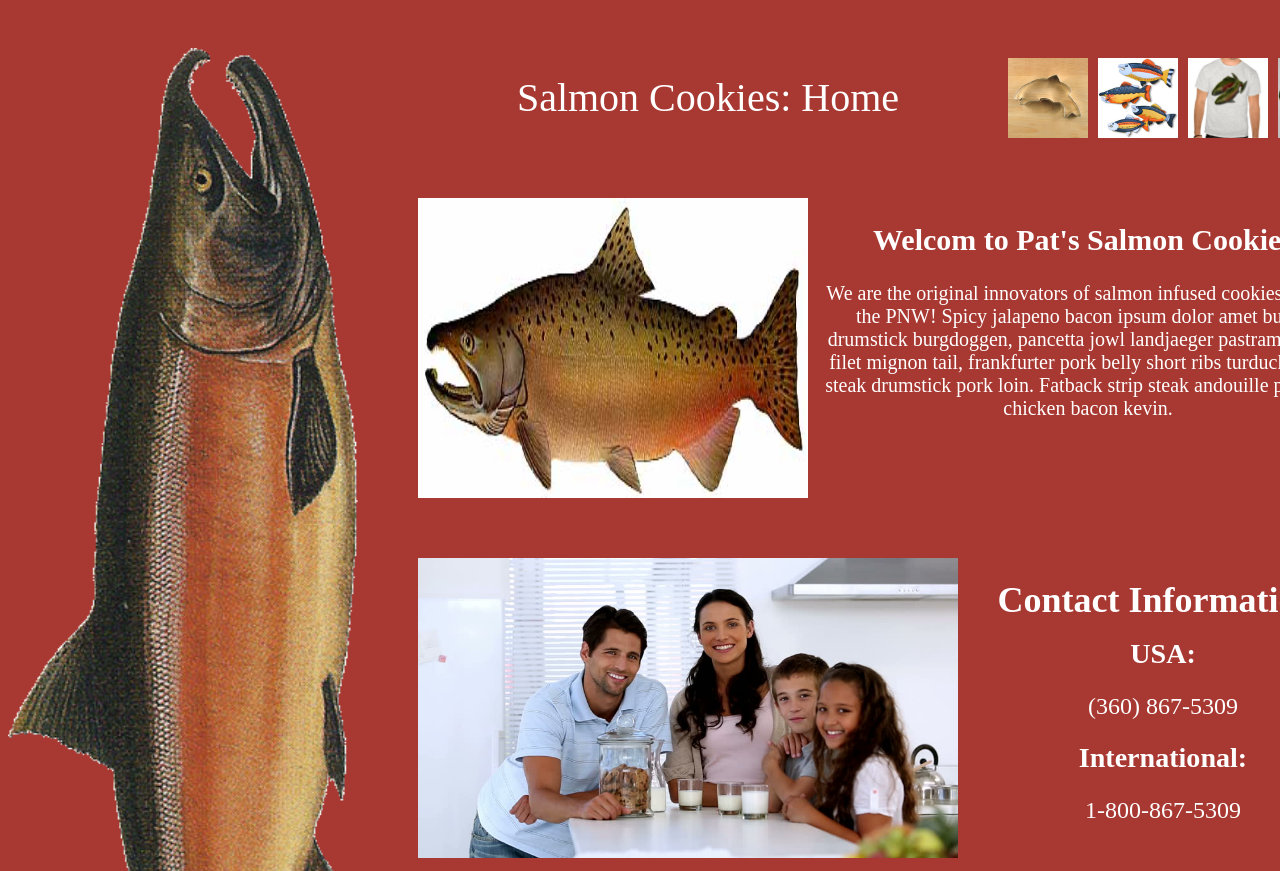
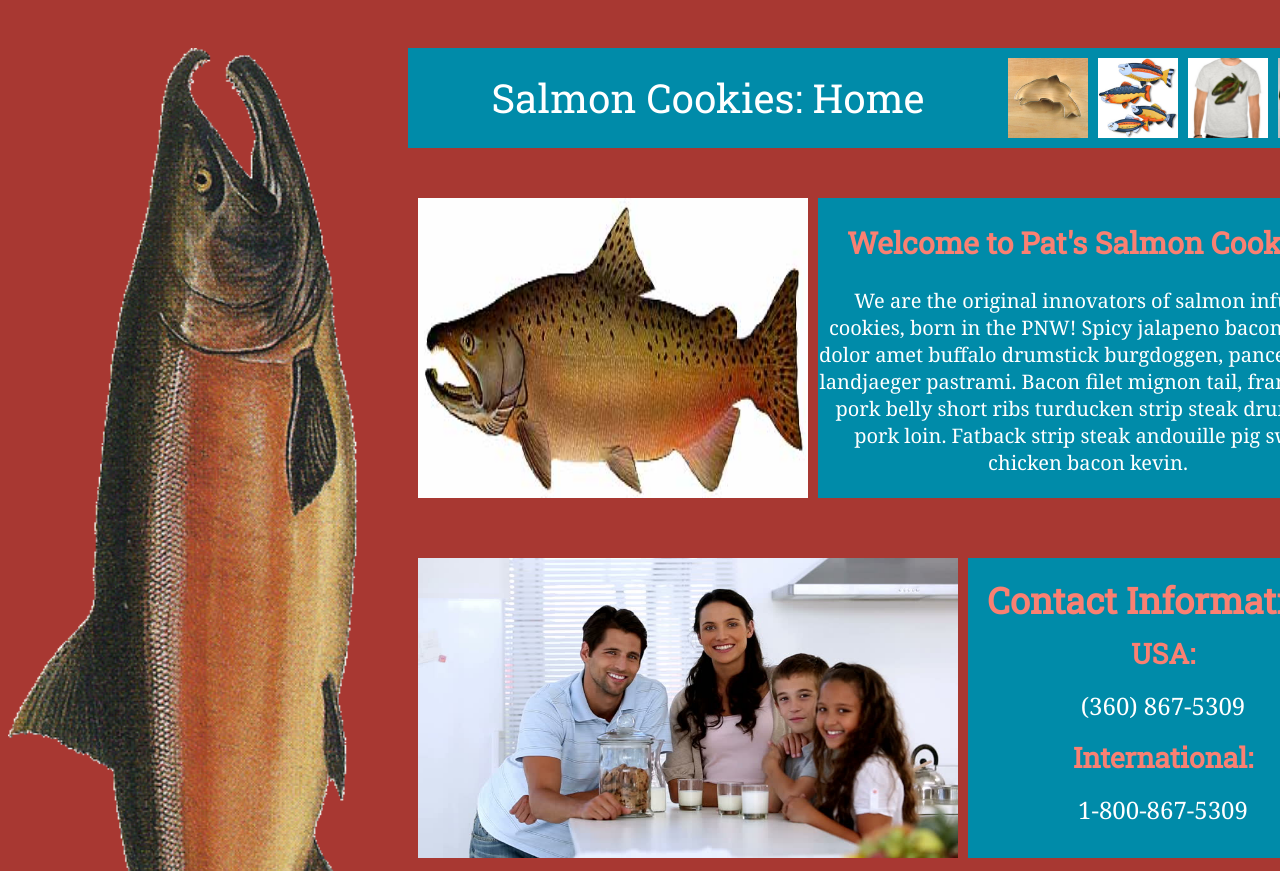
Before and after one commit to brettjayp/CodeFellows_201n16, a plain HTML site: page index.html in a window 1280 px wide. Shown: the top 871 px of the page. Drawn offline with Linux system fonts and the light colour scheme.

Commit message:
last minute styling

```diff
--- a/css/style.css
+++ b/css/style.css
@@ -13,6 +13,13 @@
 body {
     background-color: #A83832;
     text-align: center;
+    font-family: "Georgia";
+    color: white;
+}
+
+h2, h3{
+  font-family: 'Roboto Slab', serif;
+  color: #FA8072;
 }
 
 #containerMain {
@@ -26,6 +33,9 @@ body {
     height: 100px;
     margin: 0px 0px auto 40px;
     float: left;
+    font-family: 'Roboto Slab', serif;
+    color: #ffffffaa;
+    background-color: #008BA9;
 }
 #containerFeed {
     width: 960px;
@@ -58,24 +68,23 @@ body {
     height: 300px;
     margin: 10px 0px 10px 10px;
     float: left;
+    background-color: #008BA9;
 }
 .boxLeftWide, .boxRightWide {
     width: 540px;
     height: 300px;
     margin: 10px 0px 10px 10px;
     float: left;
+    background-color: #008BA9;
 }
 #boxWelcome {
-  color: white;
   font-size: 1.25em;
 }
 #boxLocations {
-  color: white;
   font-size: 1.5em;
 }
 #boxContactInfo {
   line-height: 1em;
-  color: white;
   font-size: 1.5em;
 }
 
--- a/css/styleSales.css
+++ b/css/styleSales.css
@@ -1,3 +1,7 @@
+html{
+  font-family: "Helvetica";
+}
+
 #listsContainer {
     color: blue;
     display: inline-block;
--- a/index.html
+++ b/index.html
@@ -4,6 +4,7 @@
         <title>Home: Salmon Cookies</title>
         <meta charset="utf-8" />
         <!-- <link rel="stylesheet" type="text/css" href="css/reset.css"> -->
+        <link href="https://fonts.googleapis.com/css?family=Roboto+Slab&display=swap" rel="stylesheet">
         <link rel="stylesheet" type="text/css" href="css/style.css">
     </head>
     <body>
@@ -25,7 +26,7 @@
                     <div class="boxFeed">
                         <img class="boxLeftNarrow" src="assets/chinook.jpg" />
                         <div class="boxRightWide" id="boxWelcome">
-                          <h2>Welcom to Pat's Salmon Cookies!</h2>
+                          <h2>Welcome to Pat's Salmon Cookies!</h2>
                           <p>We are the original innovators of salmon infused cookies, born in the PNW! Spicy jalapeno bacon ipsum dolor amet buffalo drumstick burgdoggen, pancetta jowl landjaeger pastrami. Bacon filet mignon tail, frankfurter pork belly short ribs turducken strip steak drumstick pork loin. Fatback strip steak andouille pig swine chicken bacon kevin.</p>
                         </div>
                     </div>
```
Also changed, not shown: sales.html (+2 -2 lines).
